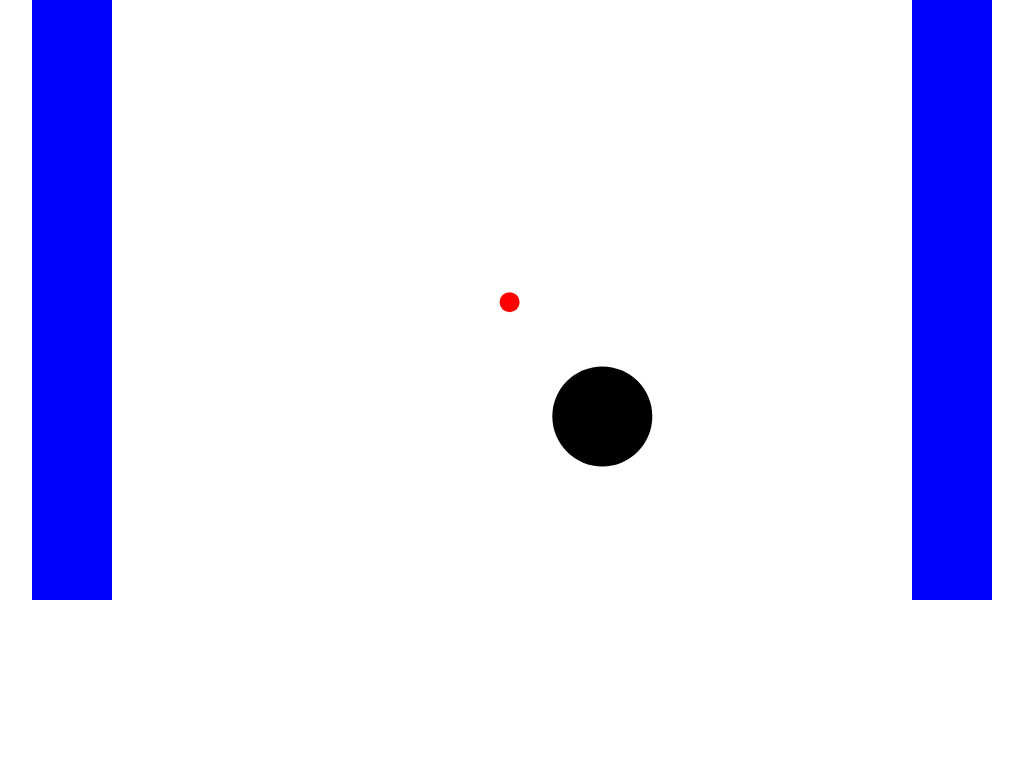
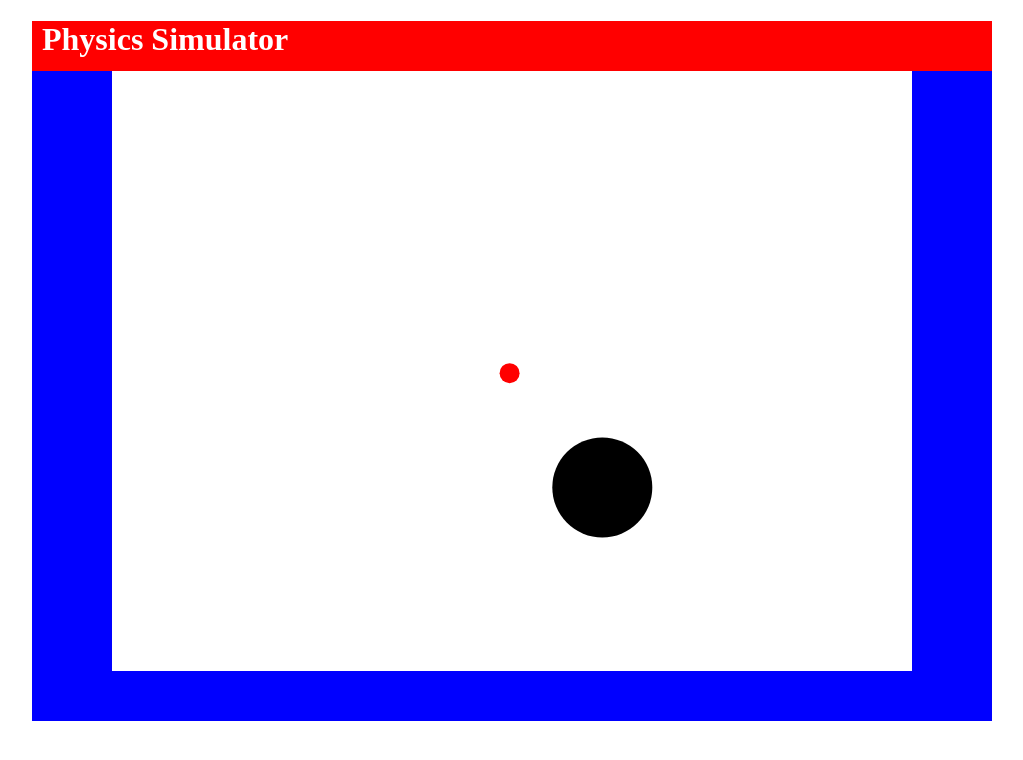
Before and after one commit to AgentX1994/SimpleJSPhysics, a plain HTML site: page index.html in a window 1280 px wide. Shown: the whole page, without its empty margins (128-1151 px from the left). Drawn offline with Linux system fonts and the light colour scheme.

Commit message:
Changes styling of website

```diff
--- a/index.html
+++ b/index.html
@@ -10,6 +10,11 @@
         <link rel="stylesheet" type="text/css" href="styles.css">
     </head>
     <body>
+        <header id="myHeader">
+            <div id="logo">
+                <h1>Physics Simulator</h1>
+            </div>
+        </header>
         <div id="container">
             <canvas id="myCanvas" width="800" height="600"></canvas>
         </div>
--- a/styles.css
+++ b/styles.css
@@ -4,9 +4,22 @@ body {
     padding: 0px;
 }
 
+#myHeader {
+    width: 75%;
+    height: 50px;
+    margin: auto;
+    background-color: red;
+}
+
+#logo {
+    padding: 0px 10px;
+    color: white;
+}
+
 #container {
     background-color: blue;
     width: 75%;
+    height: 650px;
     padding: 0px;
     margin: auto;
     overflow: hidden;
```
